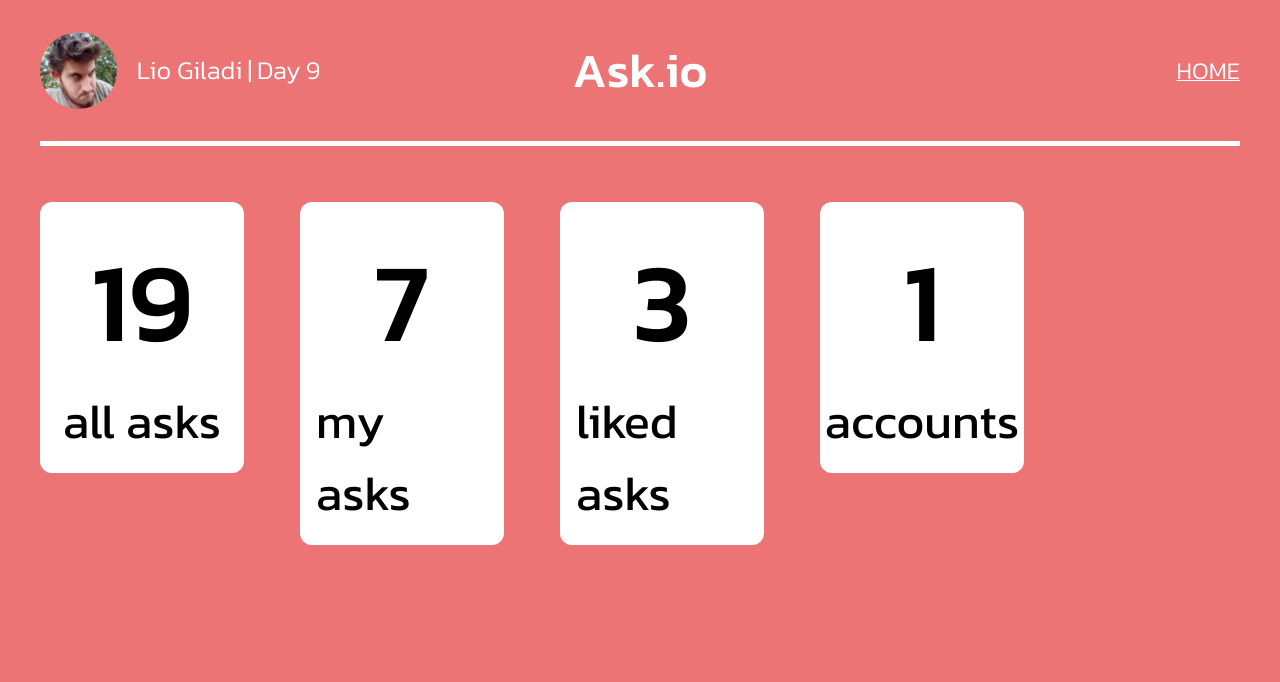
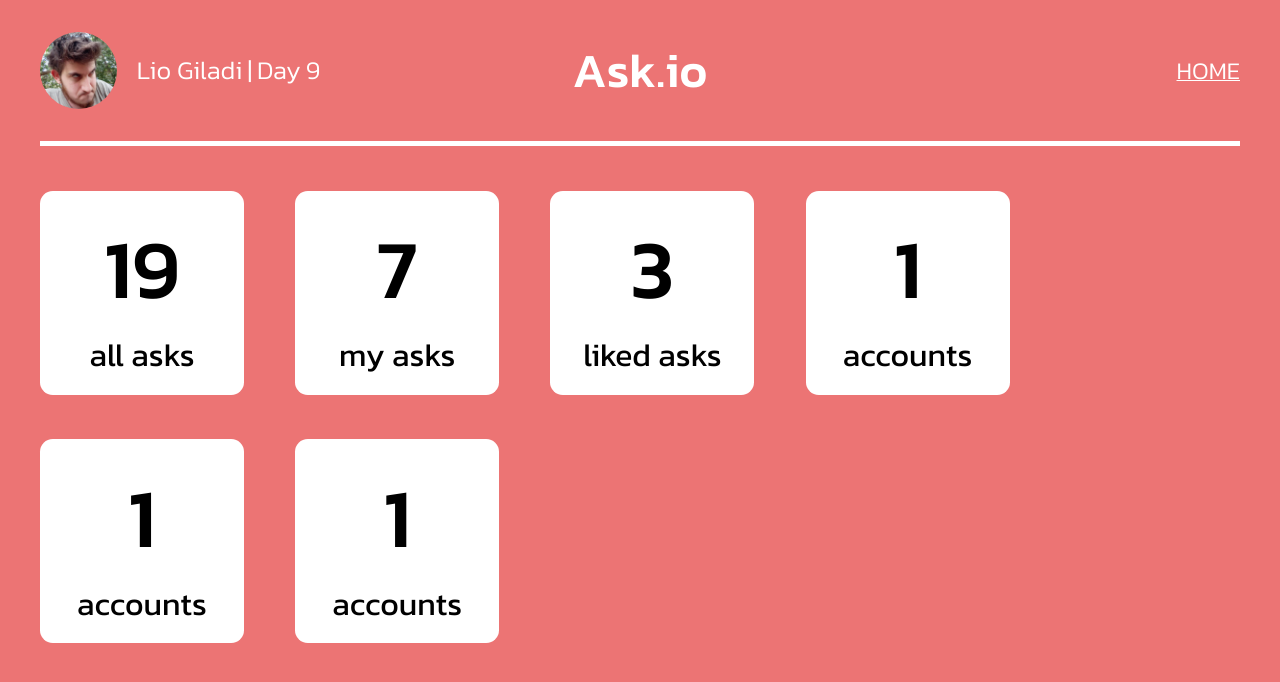
Before and after one commit to zoop-de-loop/ask.io, a Next.js app: page /statistics in a window 1280 px wide. Shown: the top 682 px of the page. Built offline with nearby package versions, Linux system fonts and the light colour scheme.

Commit message:
Make gap + max 4 elements per row

```diff
--- a/pages/statistics.jsx
+++ b/pages/statistics.jsx
@@ -10,6 +10,8 @@ export default function Statistics() {
 				<Statistic amount={7} statisticName='my asks' />
 				<Statistic amount={3} statisticName='liked asks' />
 				<Statistic amount={1} statisticName='accounts' />
+				<Statistic amount={1} statisticName='accounts' />
+				<Statistic amount={1} statisticName='accounts' />
 			</main>
 		</>
 	);
--- a/styles/components/statistic.module.scss
+++ b/styles/components/statistic.module.scss
@@ -5,22 +5,22 @@
 	width: 17%;
 	height: fit-content;
 	aspect-ratio: 1/1;
-	border-radius: 0.75rem;
+	border-radius: 1vw;
 	display: flex;
 	flex-direction: column;
 	justify-content: center;
 	align-items: center;
-	padding: 1rem;
+	padding: 1%;
 	box-sizing: border-box;
 
 	p {
 		&:nth-child(1) {
-			font-size: 7rem;
+			font-size: 6.5vw;
 			font-weight: 500;
 		}
 
 		&:nth-child(2) {
-			font-size: 3rem;
+			font-size: 2.5vw;
 			font-weight: 400;
 		}
 	}
--- a/styles/pages/statistics.module.scss
+++ b/styles/pages/statistics.module.scss
@@ -1,6 +1,9 @@
 .main {
 	flex-grow: 1;
 	display: flex;
-	padding-block: 3.5rem;
-	gap: 3.5rem;
+	align-content: flex-start;
+	flex-wrap: wrap;
+	padding-block: 3.5vw;
+	column-gap: 4vw;
+	row-gap: 3.5vw;
 }
```
